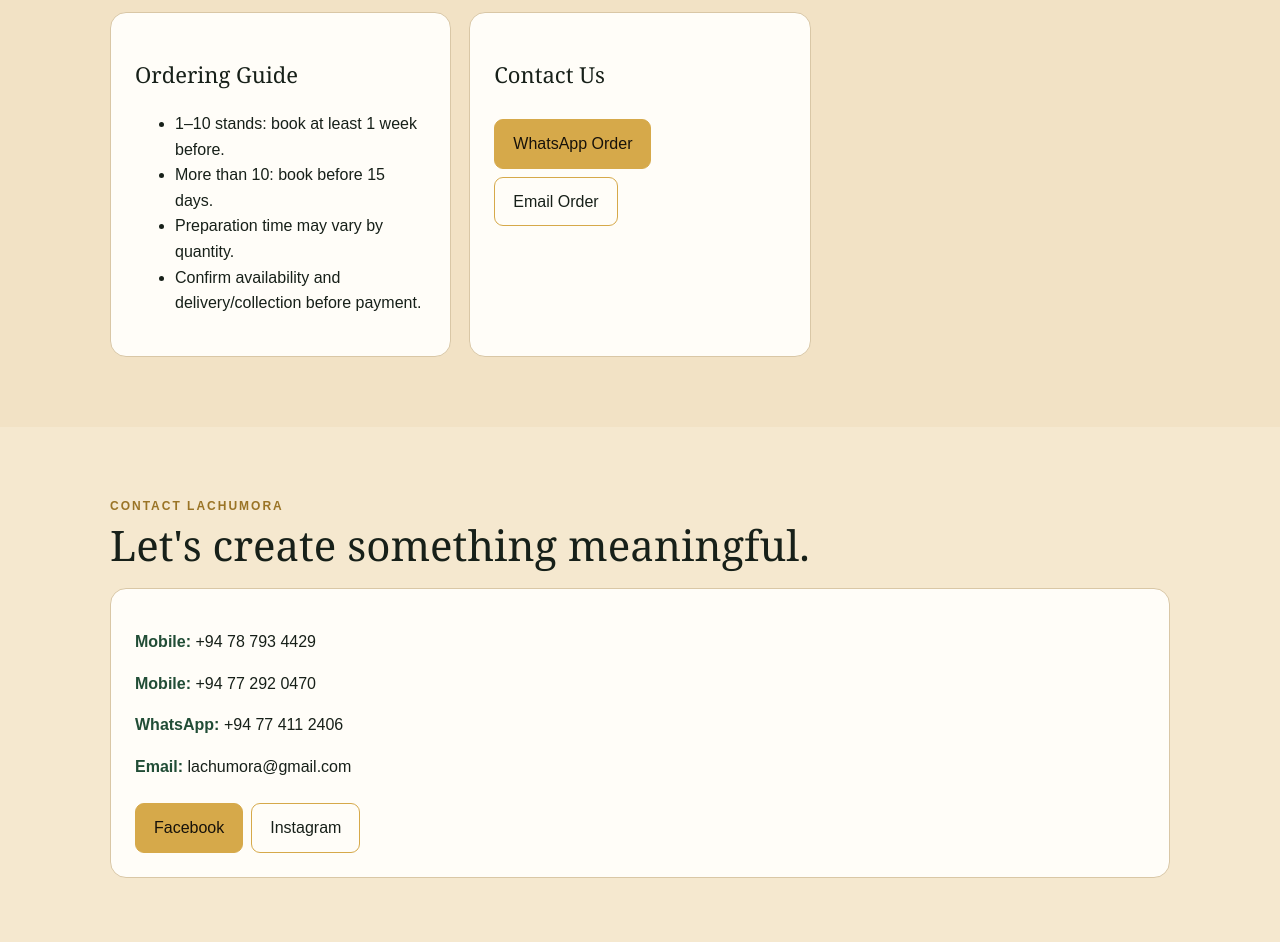
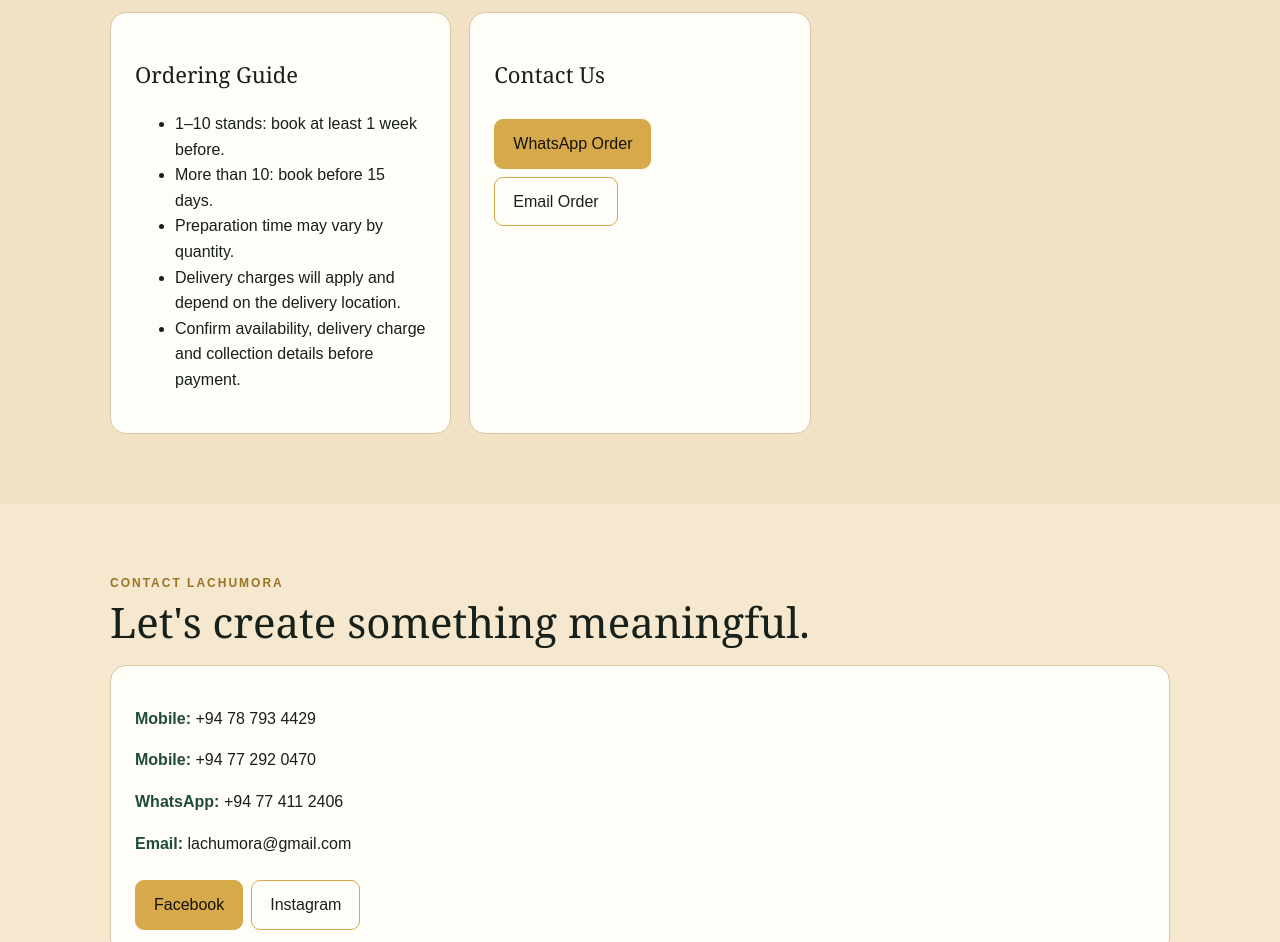
Before and after one commit to Pranavan-2009/Lachumora, a plain HTML site: page index.html in a window 1280 px wide. Shown: the part 3378-4320 px from the top of the page. Drawn offline with Linux system fonts and the light colour scheme.

Commit message:
Fix HTML formatting and update content

```diff
--- a/index.html
+++ b/index.html
@@ -6,6 +6,6 @@
 <section id="about"><div class="wrap about"><img src="logo.jpeg" alt="Lachumora logo"><div><div class="eyebrow">About Lachumora</div><h2>Art • Elegance • Prosperity</h2><p>Lachumora is a handcrafted product brand inspired by creativity, care and divine grace. Our mini easel stands are handmade from popsicle sticks for simple and elegant displays.</p><div class="quote">Crafted with care, made to hold the moments that matter.</div><p><b>Handmade • Lightweight • Durable • Eco-friendly</b></p></div></div></section>
 <section id="products"><div class="wrap"><div class="eyebrow">Our Product</div><h2>Handcrafted Mini Easel Stands</h2><div class="grid"><div class="card"><h3>Photos & Memories</h3><p>Display favourite photos and meaningful memories.</p></div><div class="card"><h3>Art & Paintings</h3><p>Support small artworks and creative projects.</p></div><div class="card"><h3>Décor & Gifts</h3><p>Perfect for homes, offices, birthdays and special occasions.</p></div></div></div></section>
 <section id="price" class="price"><div class="wrap"><div class="eyebrow gold">Price List</div><h2>Simple Bundles</h2><img src="price list.jpeg" alt="Lachumora price list"></div></section>
-<section class="order"><div class="wrap"><div class="eyebrow">Order Details</div><h2>Ready to order?</h2><div class="grid"><div class="card"><h3>Ordering Guide</h3><ul><li>1–10 stands: book at least 1 week before.</li><li>More than 10: book before 15 days.</li><li>Preparation time may vary by quantity.</li><li>Confirm availability and delivery/collection before payment.</li></ul></div><div class="card"><h3>Contact Us</h3><a class="btn primary" href="https://wa.me/94774112406?text=Hello%20Lachumora%2C%20I%20would%20like%20to%20place%20an%20order." target="_blank">WhatsApp Order</a><a class="btn" href="mailto:lachumora@gmail.com?subject=Lachumora%20Order">Email Order</a></div></div></div></section>
+<section class="order"><div class="wrap"><div class="eyebrow">Order Details</div><h2>Ready to order?</h2><div class="grid"><div class="card"><h3>Ordering Guide</h3><ul><li>1–10 stands: book at least 1 week before.</li><li>More than 10: book before 15 days.</li><li>Preparation time may vary by quantity.</li><li>Delivery charges will apply and depend on the delivery location.</li><li>Confirm availability, delivery charge and collection details before payment.</li></ul></div><div class="card"><h3>Contact Us</h3><a class="btn primary" href="https://wa.me/94774112406?text=Hello%20Lachumora%2C%20I%20would%20like%20to%20place%20an%20order." target="_blank">WhatsApp Order</a><a class="btn" href="mailto:lachumora@gmail.com?subject=Lachumora%20Order">Email Order</a></div></div></div></section>
 <section id="contact"><div class="wrap"><div class="eyebrow">Contact Lachumora</div><h2>Let's create something meaningful.</h2><div class="contact"><p><b>Mobile:</b> +94 78 793 4429</p><p><b>Mobile:</b> +94 77 292 0470</p><p><b>WhatsApp:</b> +94 77 411 2406</p><p><b>Email:</b> <a href="mailto:lachumora@gmail.com">lachumora@gmail.com</a></p><a class="btn primary" href="https://www.facebook.com/profile.php?id=61596113003209" target="_blank">Facebook</a><a class="btn" href="https://www.instagram.com/lachumora/" target="_blank">Instagram</a></div></div></section></main>
 <footer class="footer"><div class="wrap"><h3>LACHUMORA</h3><p>Inspired by Divine Grace • Handcrafted with care</p><h3>LACHUMI GROUP</h3><p>Connecting creative businesses under one group.</p><a href="https://pranavan-2009.github.io/lachumistudio-website/" target="_blank">Visit Lachumi Studio</a><p>© 2026 Lachumora • A Lachumi Group Company</p></div></footer></body></html>
```
